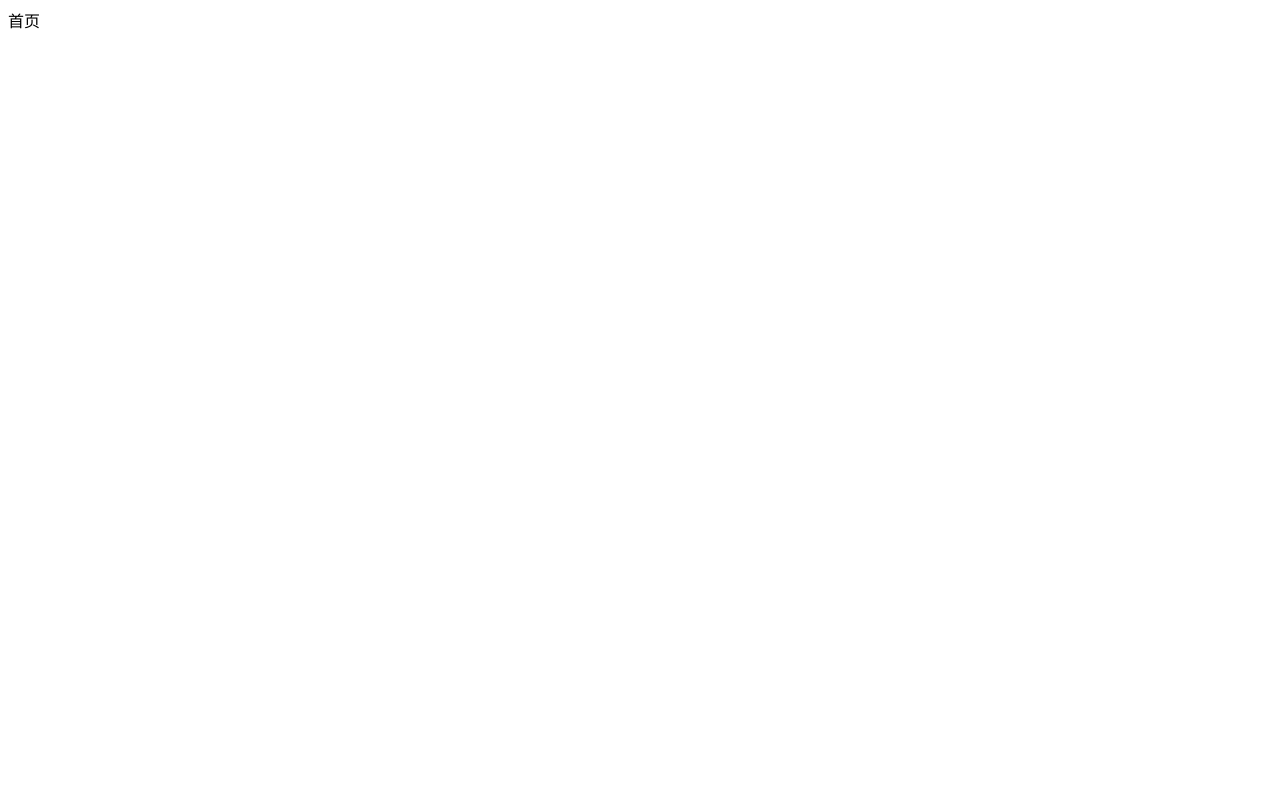
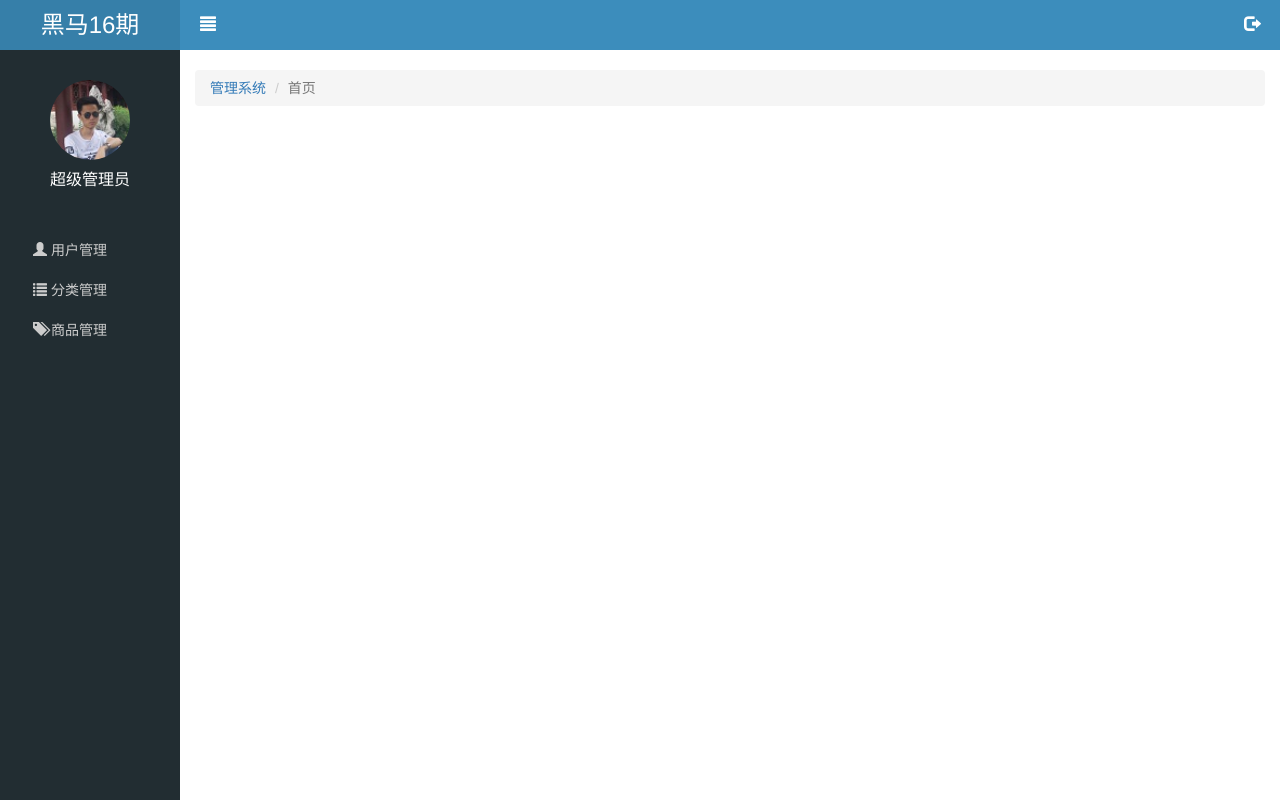
Before and after one commit to shirendemao/sh16_letao, a website: page public/admin/index.html in a window 1280 px wide. Drawn offline with Linux system fonts and the light colour scheme.

Commit message:
主页-静态页完成

```diff
--- a/public/admin/css/common.css
+++ b/public/admin/css/common.css
@@ -1,4 +1,24 @@
 @charset "UTF-8";
+
+html,body {
+  height: 100%;
+}
+
+a {
+  text-decoration: none;
+}
+
+a:link, a:visited, a:hover, a:active {
+  text-decoration: none;
+}
+
+* {
+  padding: 0;
+  margin: 0;
+  list-style: none;
+  box-sizing: border-box;
+}
+
 
 .bg_body {
   background-color: #222d32;
@@ -11,3 +31,87 @@
 .panel h4 {
   text-align: center;
 }
+
+
+/* 侧边栏 */
+.lt_aside {
+  width: 180px;
+  height: 100%;
+  background-color: #222d32;
+  position: absolute;
+  top: 0;
+  left: 0;
+}
+
+.lt_aside .brand a {
+  height: 50px;
+  width: 180px;
+  display: block;
+  background-color: #367fa9;
+  color: #fff;
+  font-size: 24px;
+  text-align: center;
+  line-height: 50px;
+}
+
+.lt_aside .user {
+  width: 180px;
+  height: 150px;
+}
+
+.lt_aside .user img {
+  width: 80px;
+  height: 80px;
+  display: block;
+  border-radius: 50%;
+  margin: 30px auto 0;
+}
+
+.lt_aside .user p {
+  color: #fff;
+  font-size: 16px;
+  text-align: center;
+  height: 40px;
+  line-height: 40px;
+}
+
+.lt_aside .nav a {
+  display: block;
+  height: 40px;
+  line-height: 34px;
+  padding-left: 30px;
+  color: #ccc;
+  border: 3px solid transparent;
+
+}
+
+.lt_aside .nav .child a {
+  padding-left: 50px;
+}
+
+/* 选中的样式 */
+.lt_aside .nav a.now {
+  background-color: #1d1f21;
+  color: #fff;
+  border-left-color: #069;
+}
+
+/* 主体部分 */
+.lt_main {
+  height: 100%;
+  width: 100%;
+  padding-left: 180px;
+}
+
+.lt_topbar {
+  height: 50px;
+  background-color: #3c8dbc;
+  padding: 0 20px;
+  line-height: 50px;
+  margin-bottom: 20px;
+}
+
+.lt_topbar a {
+  color: #fff;
+  font-size: 16px;
+}
--- a/public/admin/index.html
+++ b/public/admin/index.html
@@ -4,9 +4,72 @@
   <meta charset="UTF-8">
   <meta name="viewport" content="width=device-width, initial-scale=1.0">
   <meta http-equiv="X-UA-Compatible" content="ie=edge">
-  <title>Document</title>
+  <title>系统管理-首页</title>
+  <link rel="stylesheet" href="lib/bootstrap/css/bootstrap.css">
+  <link rel="stylesheet" href="lib/bootstrap-validator/css/bootstrapValidator.css">
+  <link rel="stylesheet" href="lib/nprogress/nprogress.css">
+  <link rel="stylesheet" href="css/common.css">
 </head>
 <body>
-  首页
+
+  <div class="lt_aside">
+    <div class="brand">
+      <a href="index.html">黑马16期</a>
+    </div>
+    <div class="user">
+      <img src="images/default.jpg" alt="">
+      <p>超级管理员</p>
+    </div>
+    <div class="nav">
+      <ul>
+        <li>
+          <a href="user.html">
+            <span class="glyphicon glyphicon-user"></span>
+            用户管理
+          </a>
+        </li>
+        <li>
+          <a href="javascript:;">
+            <span class="glyphicon glyphicon-list"></span>
+            分类管理
+          </a>
+          <div class="child" style="display: none";>
+            <a href="first.html">一级分类</a>
+            <a href="second.html">二级分类</a>
+          </div>
+        </li>
+        <li>
+          <a href="product.html">
+            <span class="glyphicon glyphicon-tags"></span>
+            商品管理
+          </a>
+        </li>
+      </ul>
+    </div>
+  </div>
+  <div class="lt_main">
+    <div class="lt_topbar">
+      <a href="javascript:;" class="pull-left icon_menu"><span class="glyphicon glyphicon-align-justify"></span></a>
+      <a href="javascript:;" class="pull-right icon_logout"><span class="glyphicon glyphicon-log-out"></span></a>
+    </div>
+
+    <div class="container-fluid">
+      <ol class="breadcrumb">
+        <li><a href="#">管理系统</a></li>
+        <li class="active">首页</li>
+      </ol>
+
+      <div class="lt_content">
+        <!-- 现不写 -->
+      </div>
+    </div>
+  </div>
+
+  <script src="lib/jquery/jquery.js"></script>
+  <script src="lib/bootstrap/js/bootstrap.js"></script>
+  <script src="lib/bootstrap-validator/js/bootstrapValidator.js"></script>
+  <script src="lib/nprogress/nprogress.js"></script>
+  <script src="js/common.js"></script>
+  <script src="js/index.js"></script>
 </body>
 </html>
```
Also changed, not shown: public/admin/js/index.js (added).
